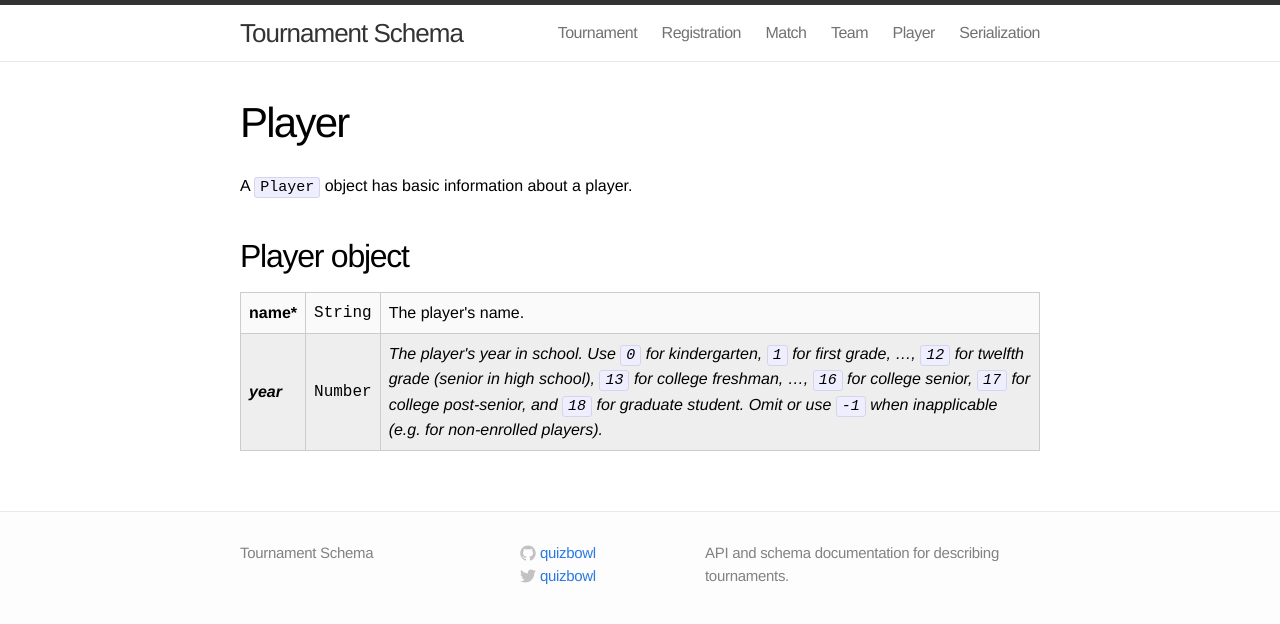
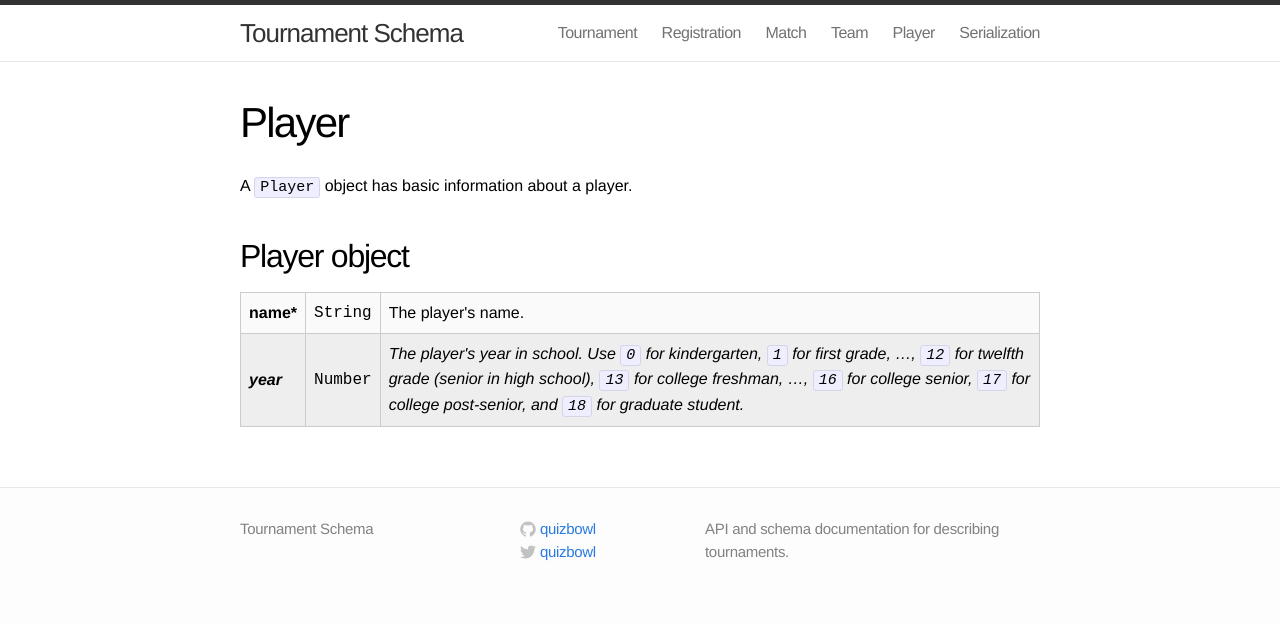
Before and after one commit to quizbowl/schema, a Jekyll site: the page built from player.md, in a window 1280 px wide. Shown: the top 624 px of the page. Built offline with Jekyll 4.4.1, drawn with Linux system fonts in a browser that asks for light colours.

Commit message:
Drop the -1 crap

```diff
--- a/player.md
+++ b/player.md
@@ -15,6 +15,6 @@ A `Player` object has basic information about a player.
   <tr class="optional">
     <th>year</th>
     <td class="type">Number</td>
-    <td>The player's year in school. Use <code>0</code> for kindergarten, <code>1</code> for first grade, &#133;, <code>12</code> for twelfth grade (senior in high school), <code>13</code> for college freshman, &#133;, <code>16</code> for college senior, <code>17</code> for college post-senior, and <code>18</code> for graduate student. Omit or use <code>-1</code> when inapplicable (e.g. for non-enrolled players).</td>
+    <td>The player's year in school. Use <code>0</code> for kindergarten, <code>1</code> for first grade, &#133;, <code>12</code> for twelfth grade (senior in high school), <code>13</code> for college freshman, &#133;, <code>16</code> for college senior, <code>17</code> for college post-senior, and <code>18</code> for graduate student.</td>
   </tr>
 </tbody></table>
```
